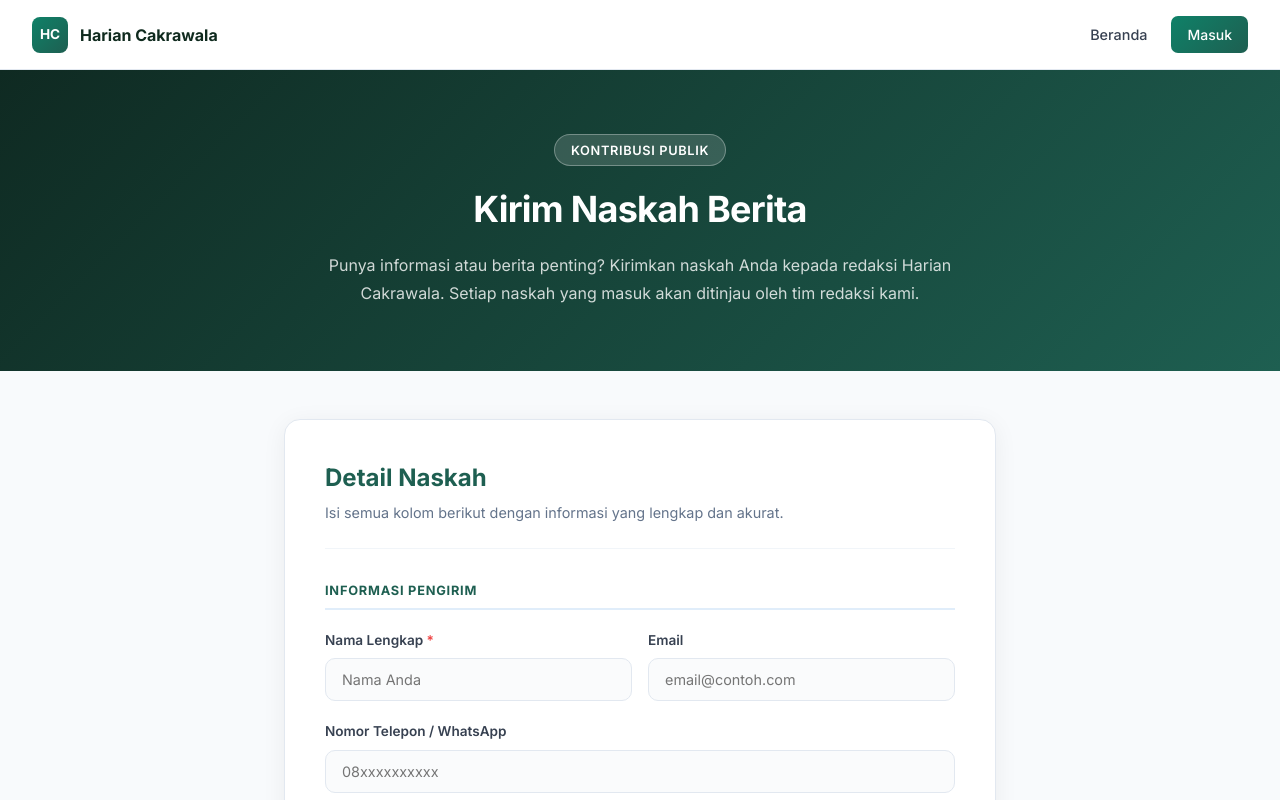
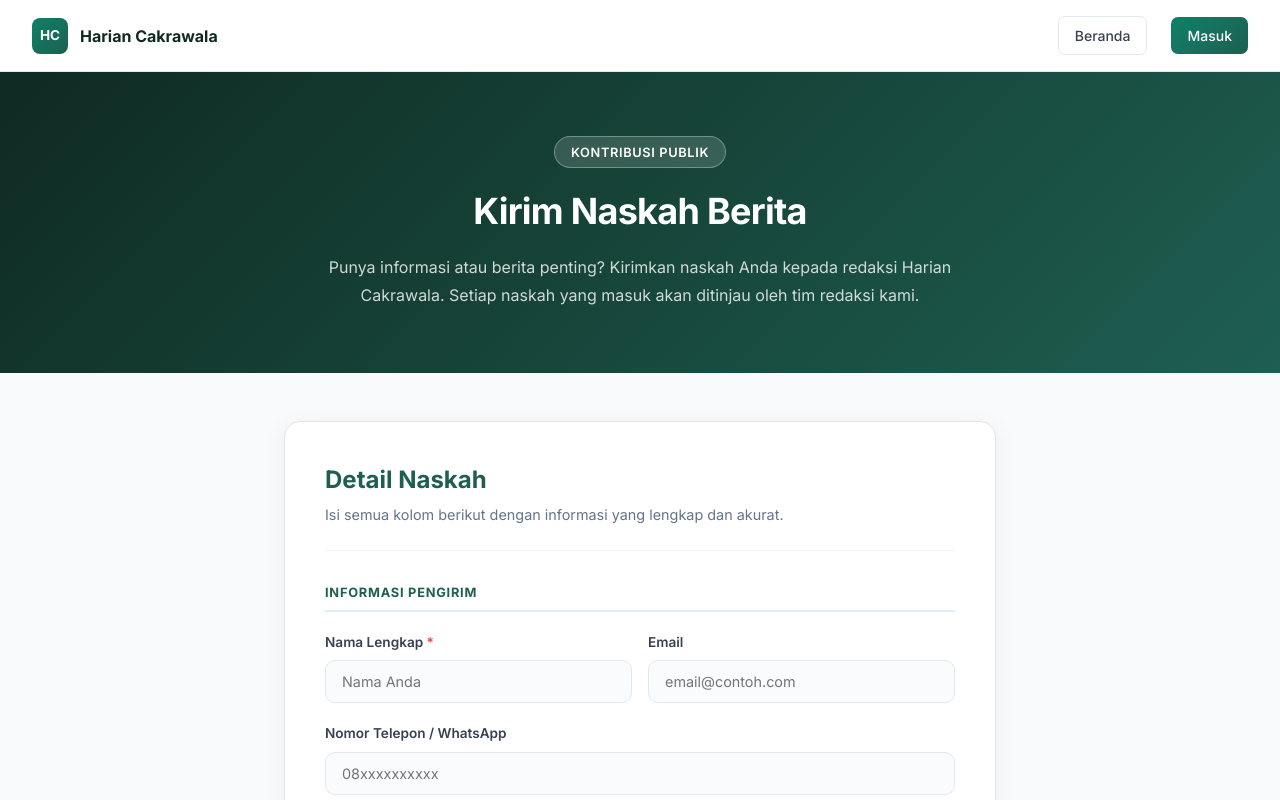
Before and after one commit to aurorakanna36/Sistem-Manajemen-Pengarsipan-Naskah-Berita, a Vue app in the folder frontend/: page /guest/kirim-naskah in a window 1280 px wide. Shown: the top 800 px of the page. Built offline with nearby package versions, Linux system fonts and the light colour scheme.

Commit message:
Update frontend

```diff
--- a/frontend/src/views/guest/KirimNaskahView.vue
+++ b/frontend/src/views/guest/KirimNaskahView.vue
@@ -6,7 +6,7 @@
                 <span>Harian Cakrawala</span>
             </div>
             <div class="navbar-links">
-                <router-link to="/" class="nav-link">Beranda</router-link>
+                <router-link to="/" class="btn-outline">Beranda</router-link>
                 <router-link to="/login" class="nav-btn">Masuk</router-link>
             </div>
         </nav>
@@ -246,6 +246,18 @@ function resetForm() {
 }
 
 .nav-btn:hover { background: #1e5f51; }
+
+.btn-outline {
+    padding: 0.5rem 1rem;
+    border: 1.5px solid #e2e8f0;
+    border-radius: 7px;
+    font-size: 0.875rem;
+    color: #374151;
+    font-weight: 500;
+    transition: border-color 0.2s;
+}
+
+.btn-outline:hover { border-color: #94b8a7; }
 
 .page-hero {
     background: linear-gradient(135deg, #0f2a22 0%, #1e5f51 100%);
```
